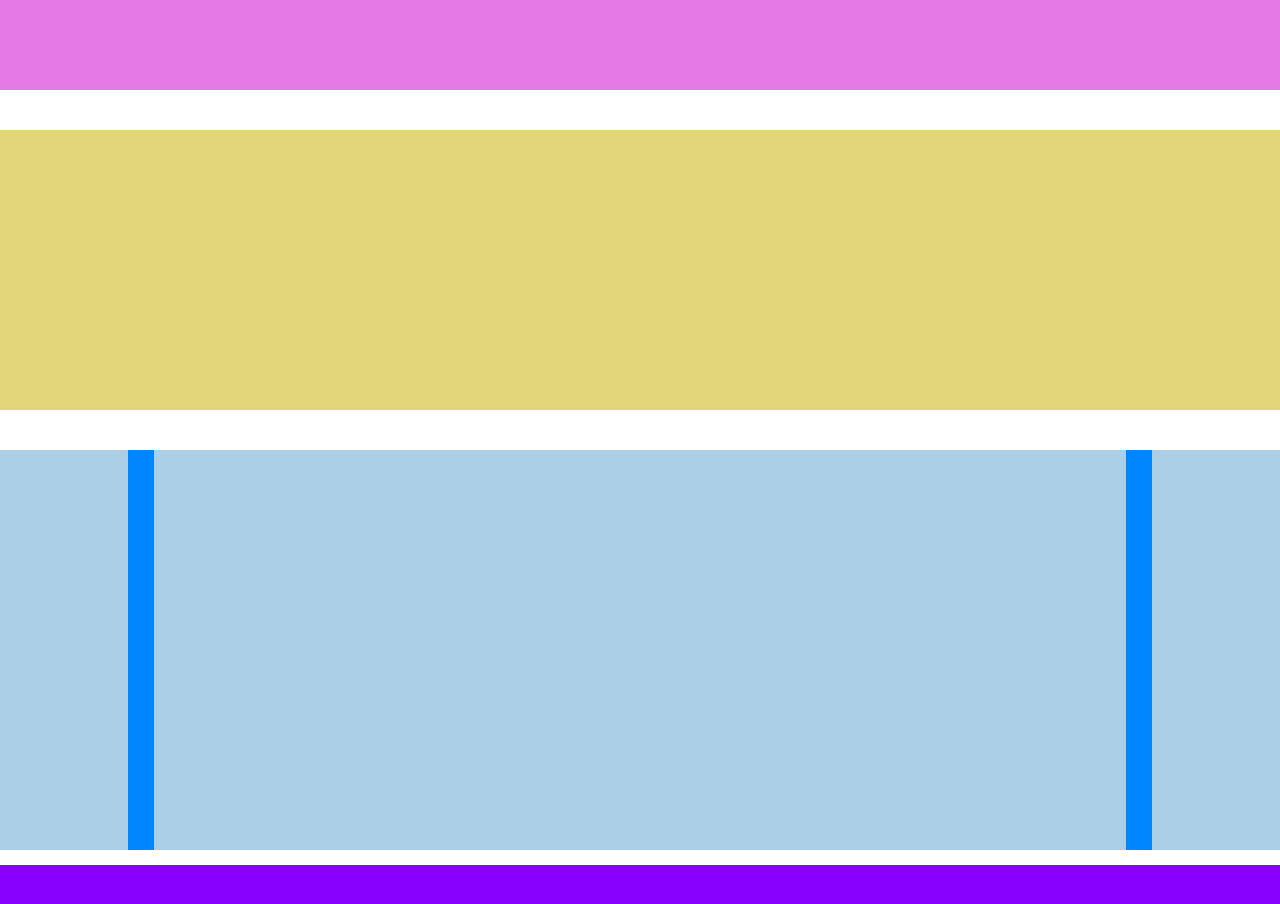
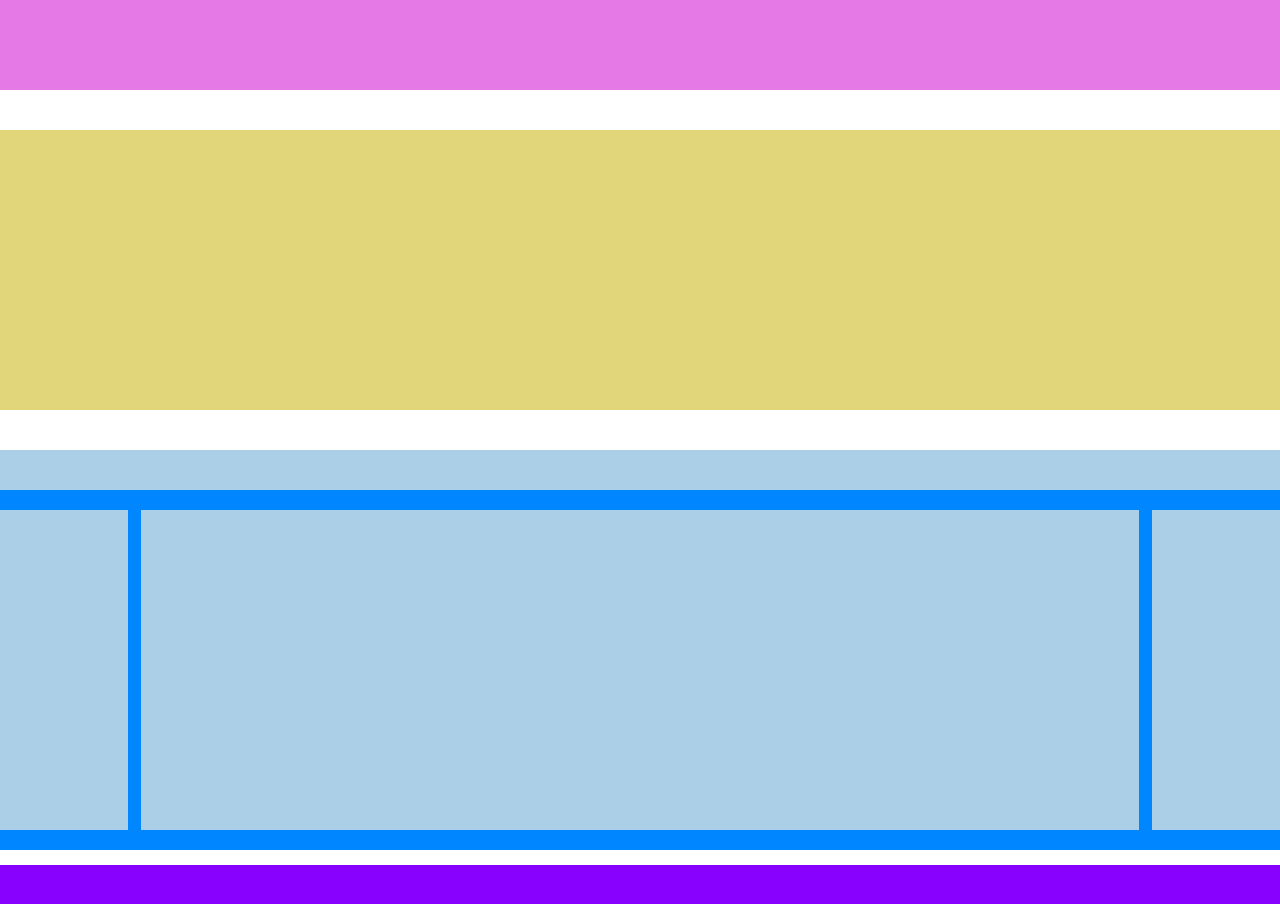
Before and after one commit to Vitto95/htmlcss-struttura-wp, a plain HTML site: page index.html in a window 1280 px wide. Drawn offline with Linux system fonts and the light colour scheme.

Commit message:
esercizio completo, con valori in pixel

```diff
--- a/css/style.css
+++ b/css/style.css
@@ -50,22 +50,28 @@ main {
   background-color: #0086ff;
 }
 
+.title {
+  height: 40px;
+  background-color: #abcfe7;
+}
+
 .aside,
 .main-content {
   float: left;
+  height: 320px;
+  margin-top: 20px;
+  margin-bottom: 20px;
 }
 
 .aside {
   width: 10%;
-  height: 100%;
   background-color: #abcfe7;
 }
 
 .main-content {
-  width: 76%;
-  height: 100%;
-  margin-left: 2%;
-  margin-right: 2%;
+  width: 78%;
+  margin-left: 1%;
+  margin-right: 1%;
   background-color: #abcfe7;
 }
 
@@ -79,4 +85,4 @@ footer {
   margin-top: 15px;
 }
 
-/* FOOTER */
+/* /FOOTER */
--- a/index.html
+++ b/index.html
@@ -12,7 +12,8 @@
     <div class="logo-and-navbar"></div>
     <div class="introductive-image"></div>
   </header>
-  <main class="clearfix">
+  <main>
+    <div class="title"></div>
     <div class="aside"></div>
     <div class="main-content"></div>
     <div class="aside"></div>
```
